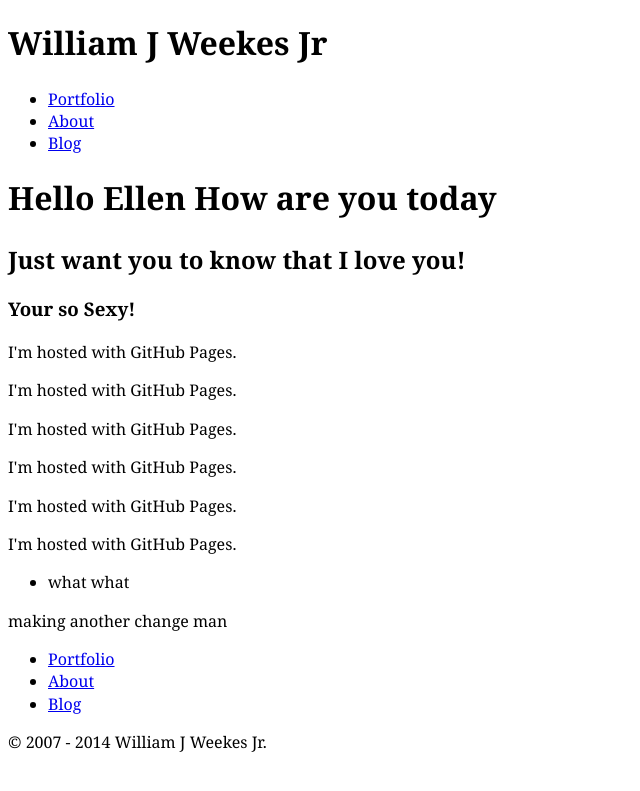
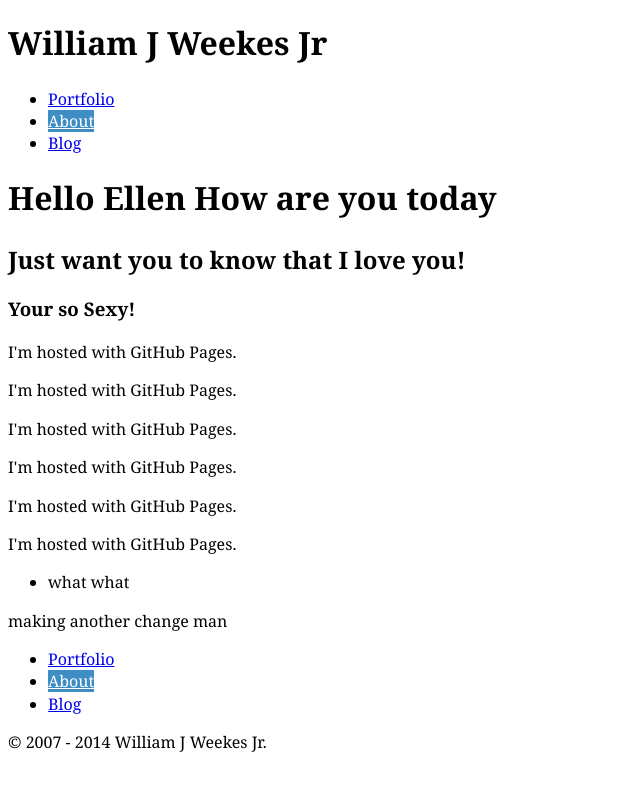
Before and after one commit to WJWJR/thegreenportfolio, a Jekyll site: the page built from index.html, in a window 1280 px wide. Shown: the top 791 px of the page, without its empty margins (0-640 px from the left). Built offline with Jekyll 4.4.1, drawn with Linux system fonts in a browser that asks for light colours; Markdown is read by kramdown in place of the engine named in the settings.

Commit message:
Still testing parts of this nag code - issues

```diff
--- a/_includes/nav.html
+++ b/_includes/nav.html
@@ -1,7 +1,7 @@
 <nav>
     <ul>
         <li><a href="{{site.baseurl}}/index.html">Portfolio</a></li>
-        <li><a href="{{site.baseurl}}/" class="{% if page.url == '/about.html' %}current{% endif %}">About</a></li>
+        <li><a href="{{site.baseurl}}/" class="current">About</a></li>
         <li><a href="{{site.baseurl}}/blog.html">Blog</a></li>
     </ul>
 </nav>
```
